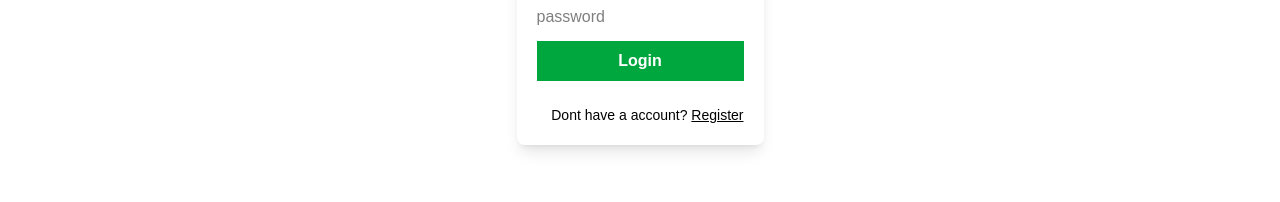
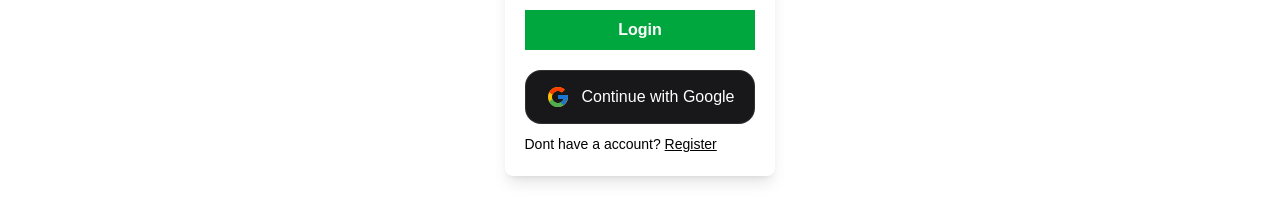
Before and after one commit to ToonLance/ToonlanceProject, a Next.js app: page /login in a window 1280 px wide. Shown: the part 385-587 px from the top of the page. Built offline with nearby package versions, Linux system fonts and the light colour scheme; no server answers.

Commit message:
google login

```diff
--- a/models/user.js
+++ b/models/user.js
@@ -12,8 +12,15 @@ email:{
 },
 password:{
     type:String,
-    required:true,
+     required: function () {
+    return this.provider === "credentials";
+  },
 },
+provider: {
+  type: String,
+  default: "credentials",
+},
+
 
 },{timestamps:true});
 
--- a/src/app/api/auth/[...nextauth]/route.js
+++ b/src/app/api/auth/[...nextauth]/route.js
@@ -2,10 +2,15 @@ import { connectMongodb } from "../../../../../lib/mongodb";
 import User from "../../../../../models/user";
 import NextAuth from "next-auth";
 import CredentialsProviders from "next-auth/providers/credentials";
+import GoogleProvider from "next-auth/providers/google";
 import bcrypt from "bcryptjs";
 
 export const authOptions={
  providers:[
+      GoogleProvider({
+      clientId: process.env.GOOGLE_CLIENT_ID,
+      clientSecret: process.env.GOOGLE_CLIENT_SECRET,
+    }),
     CredentialsProviders({
         name:"credentials",
         credentials:{},
@@ -18,6 +23,10 @@ export const authOptions={
             if(!user){
                return null;
             }
+               if (user.provider === "google") {
+               return {
+                   error: "GOOGLE_ACCOUNT"
+                 };}
             const verified=await bcrypt.compare(password,user.password);
 
             if(!verified){
@@ -31,6 +40,27 @@ export const authOptions={
         }
     })
  ],
+ callbacks: {
+    async signIn({ user, account }) {
+      if (account.provider === "google") {
+        await connectMongodb();
+
+        const existingUser = await User.findOne({
+          email: user.email,
+        });
+
+        if (!existingUser) {
+          await User.create({
+            name: user.name,
+            email: user.email,
+            provider: "google",
+          });
+        }
+      }
+
+      return true;
+    },
+  },
  session:{
     strategy:"jwt",
  },
--- a/src/component/Loginform.jsx
+++ b/src/component/Loginform.jsx
@@ -53,10 +53,43 @@ export default function Loginform(){
  <div className="bg-red-600 text-white w-fit text-sm py-1 px-3 rounded-md mt-2">{error } </div>
 
 )}
+ </form>
+       <button
+  onClick={() =>
+    signIn("google", {
+      callbackUrl: "/",
+    })
+  }
+  className="w-full flex items-center justify-center gap-3 bg-zinc-900 border border-white/10 hover:border-purple-500 hover:bg-zinc-800 transition-all duration-300 rounded-2xl py-3.5 font-medium text-white hover:shadow-lg hover:shadow-purple-500/20 active:scale-[0.98] mt-5 p-5 mb-2 "
+>
+  <svg
+    xmlns="http://www.w3.org/2000/svg"
+    viewBox="0 0 48 48"
+    className="w-6 h-6"
+  >
+    <path
+      fill="#FFC107"
+      d="M43.6 20.5H42V20H24v8h11.3C33.6 32.7 29.2 36 24 36c-6.6 0-12-5.4-12-12S17.4 12 24 12c3 0 5.7 1.1 7.8 3l5.7-5.7C34.1 6.2 29.3 4 24 4 12.9 4 4 12.9 4 24s8.9 20 20 20 20-8.9 20-20c0-1.3-.1-2.3-.4-3.5z"
+    />
+    <path
+      fill="#FF3D00"
+      d="M6.3 14.7l6.6 4.8C14.7 15.3 18.9 12 24 12c3 0 5.7 1.1 7.8 3l5.7-5.7C34.1 6.2 29.3 4 24 4c-7.7 0-14.3 4.3-17.7 10.7z"
+    />
+    <path
+      fill="#4CAF50"
+      d="M24 44c5.2 0 10-2 13.6-5.3l-6.3-5.2C29.3 35.1 26.8 36 24 36c-5.2 0-9.6-3.3-11.2-8l-6.5 5C9.7 39.6 16.3 44 24 44z"
+    />
+    <path
+      fill="#1976D2"
+      d="M43.6 20.5H42V20H24v8h11.3c-1.1 3.1-3.4 5.5-6.3 7.1l6.3 5.2C39.1 36.8 44 31 44 24c0-1.3-.1-2.3-.4-3.5z"
+    />
+  </svg>
 
+  <span>Continue with Google</span>
+</button>
 
-        <Link href={'/register'} className="text-sm mt-3 text-right"> Dont have a account? <span className="underline">Register</span> </Link>
-       </form>
+        <Link href={'/register'} className="text-sm mt-2 text-right"> Dont have a account? <span className="underline">Register</span> </Link>
+
 
     </div>
     </div>
--- a/src/component/Registerform.jsx
+++ b/src/component/Registerform.jsx
@@ -73,8 +73,42 @@ export default function Registerform(){
 {error&&(
         <div className="bg-red-600 text-white w-fit text-sm py-1 px-3 rounded-md mt-2">{error}</div>
 )}
-        <Link href={'/login'} className="text-sm mt-3 text-right"> Already have a account? <span className="underline">Login</span> </Link>
+
        </form>
+   <button
+     onClick={() =>
+       signIn("google", {
+         callbackUrl: "/",
+       })
+     }
+     className="w-full flex items-center justify-center gap-3 bg-zinc-900 border border-white/10 hover:border-purple-500 hover:bg-zinc-800 transition-all duration-300 rounded-2xl py-3.5 font-medium text-white hover:shadow-lg hover:shadow-purple-500/20 active:scale-[0.98] mt-5 p-5 mb-2 "
+   >
+     <svg
+       xmlns="http://www.w3.org/2000/svg"
+       viewBox="0 0 48 48"
+       className="w-6 h-6"
+     >
+       <path
+         fill="#FFC107"
+         d="M43.6 20.5H42V20H24v8h11.3C33.6 32.7 29.2 36 24 36c-6.6 0-12-5.4-12-12S17.4 12 24 12c3 0 5.7 1.1 7.8 3l5.7-5.7C34.1 6.2 29.3 4 24 4 12.9 4 4 12.9 4 24s8.9 20 20 20 20-8.9 20-20c0-1.3-.1-2.3-.4-3.5z"
+       />
+       <path
+         fill="#FF3D00"
+         d="M6.3 14.7l6.6 4.8C14.7 15.3 18.9 12 24 12c3 0 5.7 1.1 7.8 3l5.7-5.7C34.1 6.2 29.3 4 24 4c-7.7 0-14.3 4.3-17.7 10.7z"
+       />
+       <path
+         fill="#4CAF50"
+         d="M24 44c5.2 0 10-2 13.6-5.3l-6.3-5.2C29.3 35.1 26.8 36 24 36c-5.2 0-9.6-3.3-11.2-8l-6.5 5C9.7 39.6 16.3 44 24 44z"
+       />
+       <path
+         fill="#1976D2"
+         d="M43.6 20.5H42V20H24v8h11.3c-1.1 3.1-3.4 5.5-6.3 7.1l6.3 5.2C39.1 36.8 44 31 44 24c0-1.3-.1-2.3-.4-3.5z"
+       />
+     </svg>
+
+     <span>Continue with Google</span>
+   </button>
+   <Link href={'/login'} className="text-sm mt-3 text-right"> Already have a account? <span className="underline">Login</span> </Link>
     </div>
     </div>
     )
```
